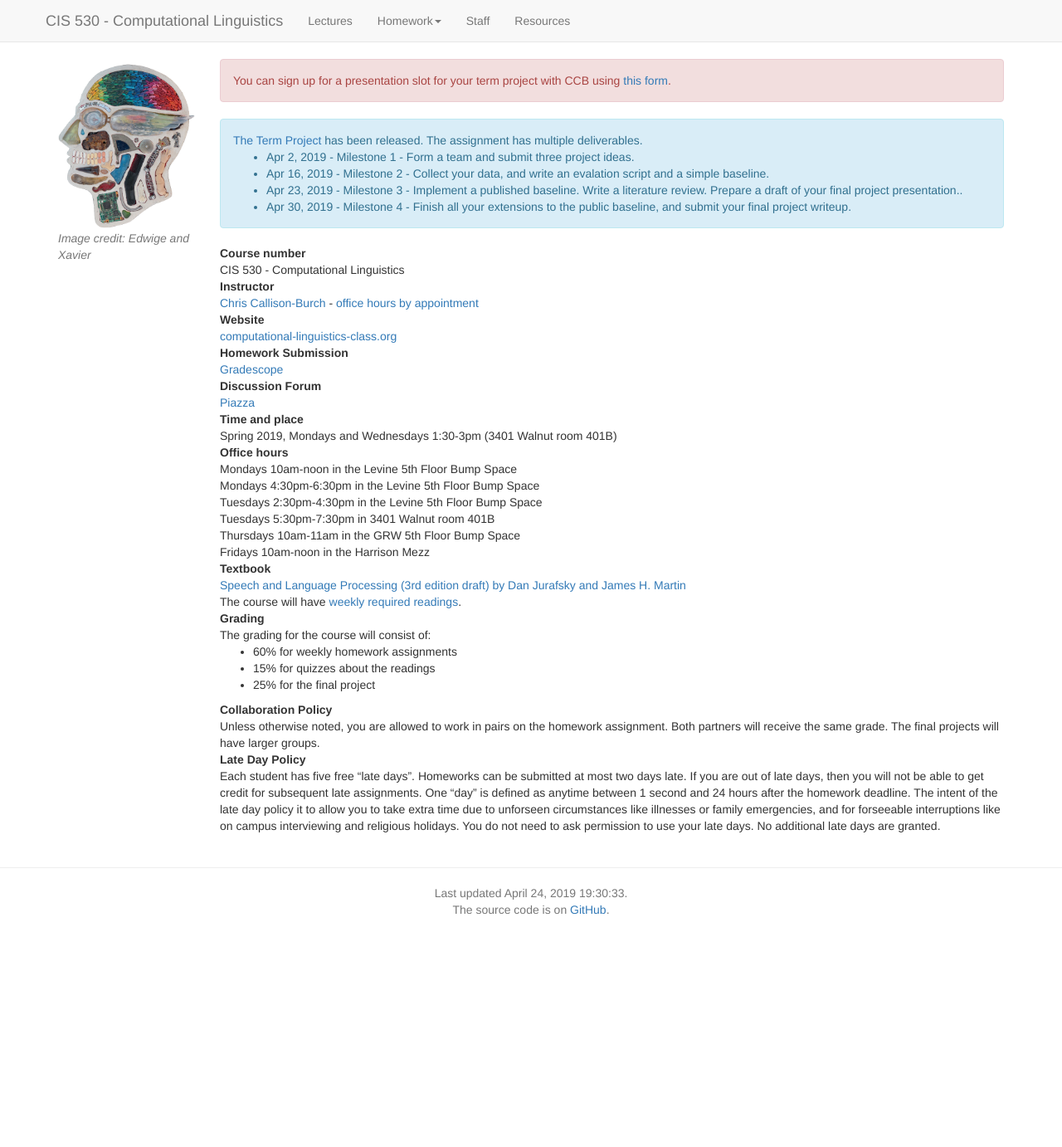
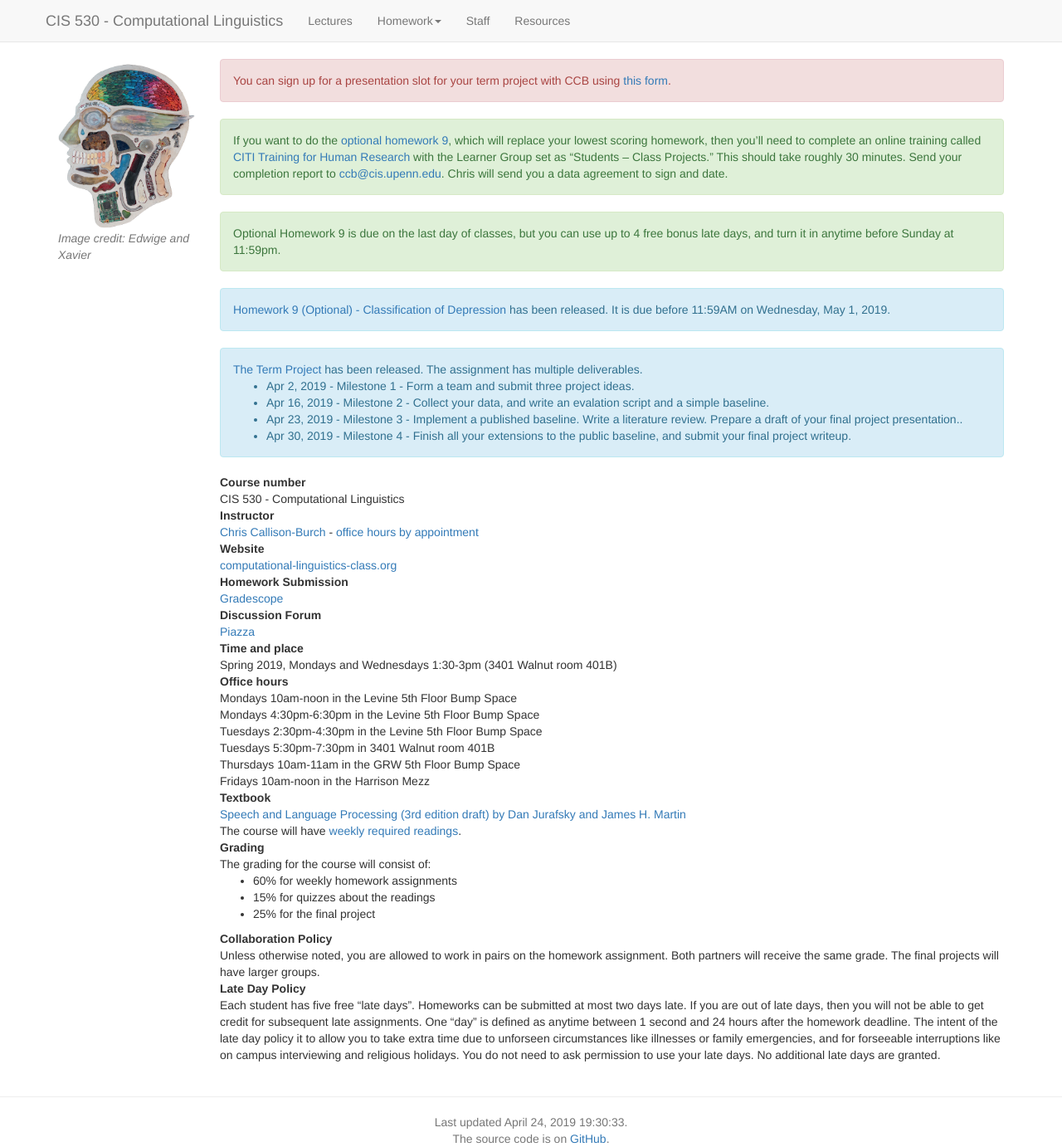
Before and after one commit to computational-linguistics-class/computational-linguistics-class.github.io, a Jekyll site: the page built from index.md, in a window 1280 px wide. Shown: the whole page at 83% size. Built offline with Jekyll 4.4.1, drawn with Linux system fonts in a browser that asks for light colours; nearby versions of some CDN libraries; a script that is not in the unit is left out; before the commit the page ends 1106 px from its top, so only the background shows below that.

Commit message:
Optional HW9

```diff
--- a/index.md
+++ b/index.md
@@ -11,6 +11,16 @@
 <div class="alert alert-danger" markdown="1">
 You can sign up for a presentation slot for your term project with CCB using [this form](https://docs.google.com/spreadsheets/d/1A34cPhehvbeoqhd_lwAMEvxHZp3g-MtfrrMJ8R9AYYI/edit?usp=sharing).
 </div>
+
+
+<div class="alert alert-success" markdown="1">
+If you want to do the [optional homework 9](assignment9_clpsych.html), which will replace your lowest scoring homework, then you'll need to complete an online training called [CITI Training for Human Research](https://irb.upenn.edu/mission-institutional-review-board-irb/guidance/citi-training) with the Learner Group set as "Students -- Class Projects." This should take roughly 30 minutes. Send your completion report to [ccb@cis.upenn.edu](mailto:ccb@cis.upenn.edu?subject="cis530%20Final%20Homework%20-%20CITI%20Certificate").  Chris will send you a data agreement to sign and date.
+</div>
+
+<div class="alert alert-success" markdown="1">
+Optional Homework 9 is due on the last day of classes, but you can use up to 4 free bonus late days, and turn it in anytime before Sunday at 11:59pm.
+</div>
+
 
 <!-- Display an alert about upcoming homework assignments -->
 {% capture now %}{{'now' | date: '%s'}}{% endcapture %}
@@ -36,6 +46,7 @@
 {% endif %}
 {% endfor %}
 <!-- End alert for upcoming homework assignments -->
+
 
 Course number
 : CIS 530 - Computational Linguistics
```
Also changed, not shown: assignment9_clpsych.md (+2 -2 lines).
